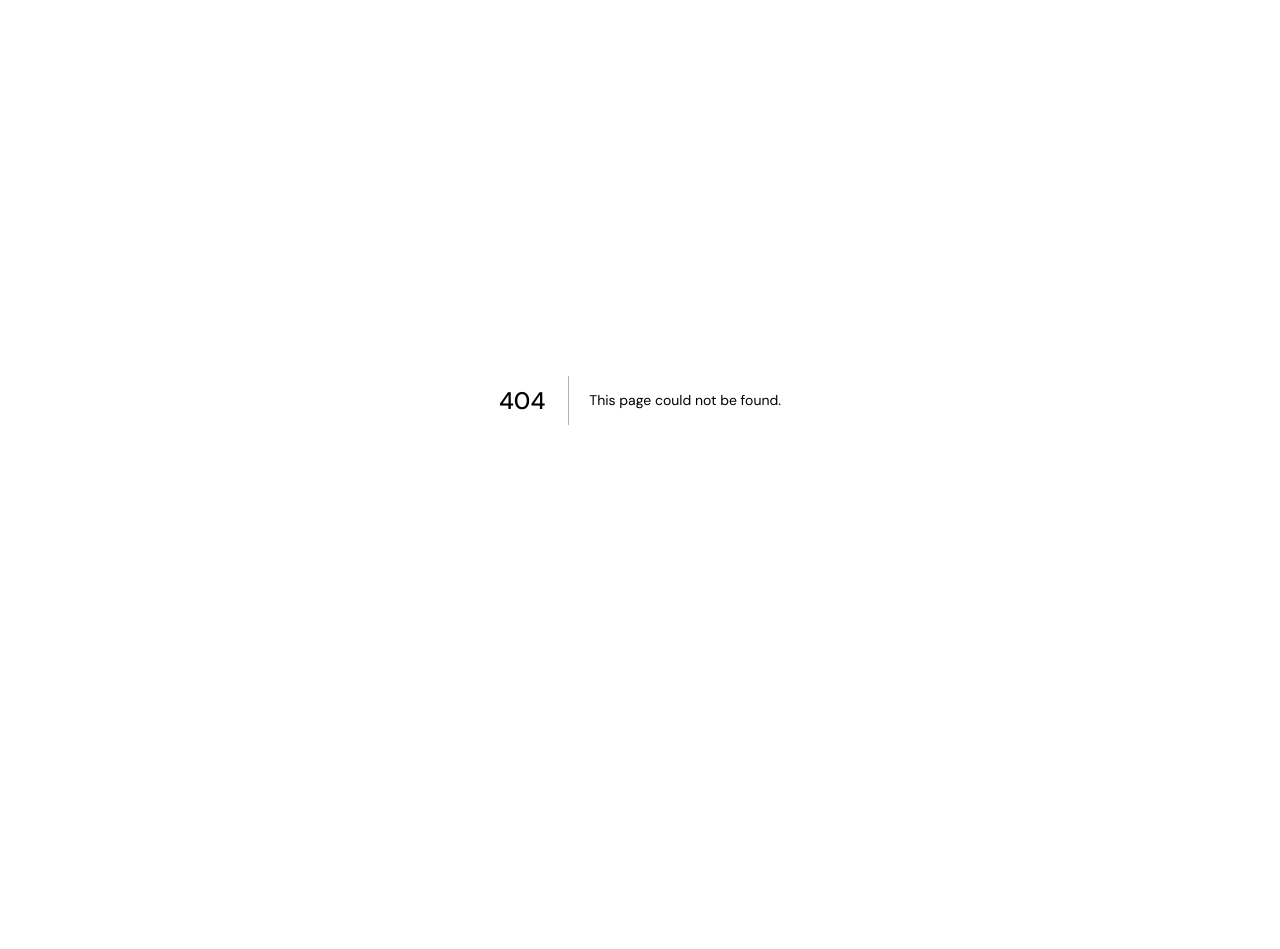
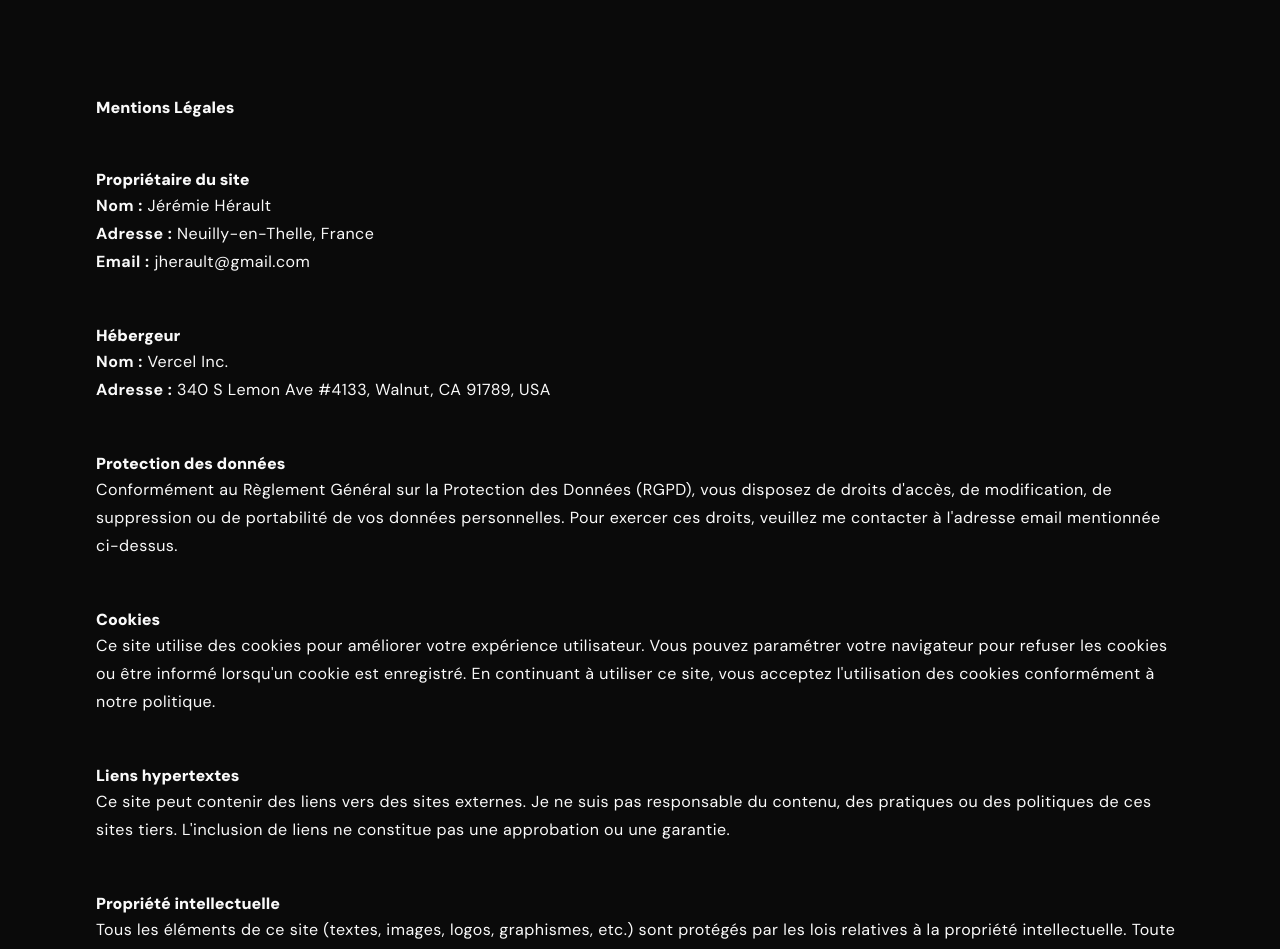
Before and after one commit to jeremie-00/jh-tech.fr, a Next.js app: page /pages/legal in a window 1280 px wide. Before the commit this address had no page. Shown: the top 949 px of the page. Before the commit the page ends 800 px from the top, so only its background shows below. Built offline with nearby package versions, Linux system fonts and the light colour scheme.

Commit message:
page legal

```diff
--- /dev/null
+++ b/src/app/pages/legal/page.tsx
@@ -0,0 +1,111 @@
+const textLegal = [
+  {
+    title: "Propriétaire du site",
+    details: [
+      { label: "Nom", value: "Jérémie Hérault" },
+      { label: "Adresse", value: "Neuilly-en-Thelle, France" },
+      { label: "Email", value: "jherault@gmail.com" },
+    ],
+  },
+  {
+    title: "Hébergeur",
+    details: [
+      { label: "Nom", value: "Vercel Inc." },
+      {
+        label: "Adresse",
+        value: "340 S Lemon Ave #4133, Walnut, CA 91789, USA",
+      },
+    ],
+  },
+  {
+    title: "Protection des données",
+    content:
+      "Conformément au Règlement Général sur la Protection des Données (RGPD), vous disposez de droits d'accès, de modification, de suppression ou de portabilité de vos données personnelles. Pour exercer ces droits, veuillez me contacter à l'adresse email mentionnée ci-dessus.",
+  },
+  {
+    title: "Cookies",
+    content:
+      "Ce site utilise des cookies pour améliorer votre expérience utilisateur. Vous pouvez paramétrer votre navigateur pour refuser les cookies ou être informé lorsqu'un cookie est enregistré. En continuant à utiliser ce site, vous acceptez l'utilisation des cookies conformément à notre politique.",
+  },
+  {
+    title: "Liens hypertextes",
+    content:
+      "Ce site peut contenir des liens vers des sites externes. Je ne suis pas responsable du contenu, des pratiques ou des politiques de ces sites tiers. L'inclusion de liens ne constitue pas une approbation ou une garantie.",
+  },
+  {
+    title: "Propriété intellectuelle",
+    content:
+      "Tous les éléments de ce site (textes, images, logos, graphismes, etc.) sont protégés par les lois relatives à la propriété intellectuelle. Toute reproduction, modification ou distribution est strictement interdite sans autorisation préalable.",
+  },
+  {
+    title: "Conditions d'utilisation",
+    content:
+      "L'accès et l'utilisation de ce site impliquent l'acceptation pleine et entière des présentes mentions légales et des lois applicables. Toute utilisation frauduleuse ou non autorisée du site sera passible de poursuites.",
+  },
+  {
+    title: "Contact",
+    content:
+      "Pour toute demande d'information, vous pouvez me contacter via le formulaire disponible sur le site ou directement par email.",
+  },
+  {
+    title: "Crédits",
+    details: [
+      { label: "Conception et développement", value: "Jérémie Hérault" },
+    ],
+  },
+  {
+    title: "Avertissement général",
+    content:
+      "Les informations fournies sur ce site sont à titre indicatif et peuvent être modifiées sans préavis. Bien que tous les efforts soient faits pour garantir l'exactitude des informations, aucune responsabilité ne sera engagée en cas d'erreur ou d'omission.",
+  },
+];
+
+interface LegalSectionProps {
+  title: string;
+  details?: { label: string; value: string }[];
+  content?: string;
+}
+
+const LegalSection: React.FC<LegalSectionProps> = ({
+  title,
+  details,
+  content,
+}) => {
+  return (
+    <article>
+      <h2 className="h2-legal">{title}</h2>
+      {details ? (
+        details.map((item, index) => (
+          <p key={index}>
+            <strong>{item.label} :</strong> {item.value}
+          </p>
+        ))
+      ) : (
+        <p>{content}</p>
+      )}
+    </article>
+  );
+};
+
+export default function LegalPage() {
+  return (
+    <>
+      <div>
+        <div>
+          <section className="flex flex-col items-start justify-center gap-12 md:p-24 p-4">
+            <h1 className="">Mentions Légales</h1>
+
+            {textLegal.map((section, index) => (
+              <LegalSection
+                key={index}
+                title={section.title}
+                details={section.details}
+                content={section.content}
+              />
+            ))}
+          </section>
+        </div>
+      </div>
+    </>
+  );
+}
```
